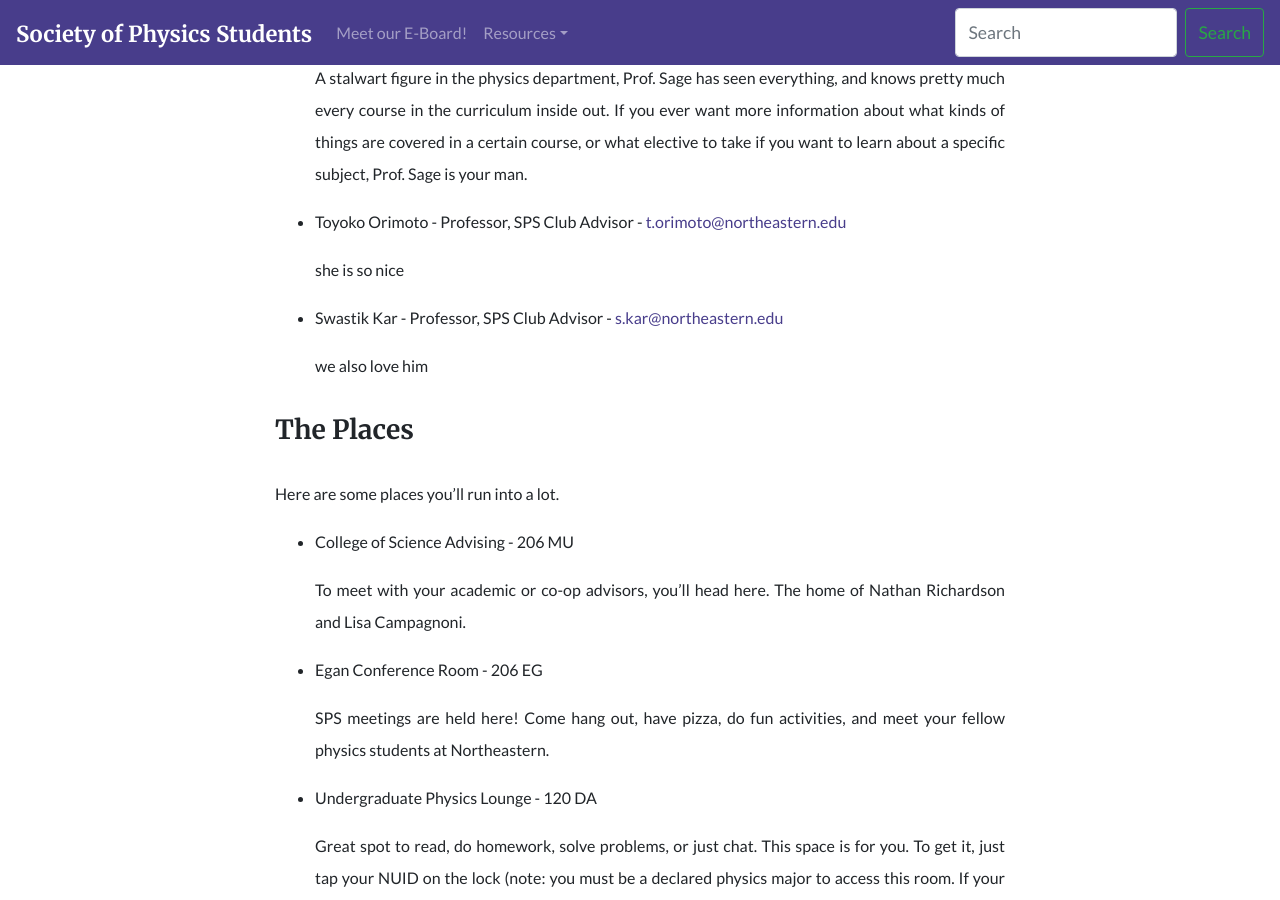
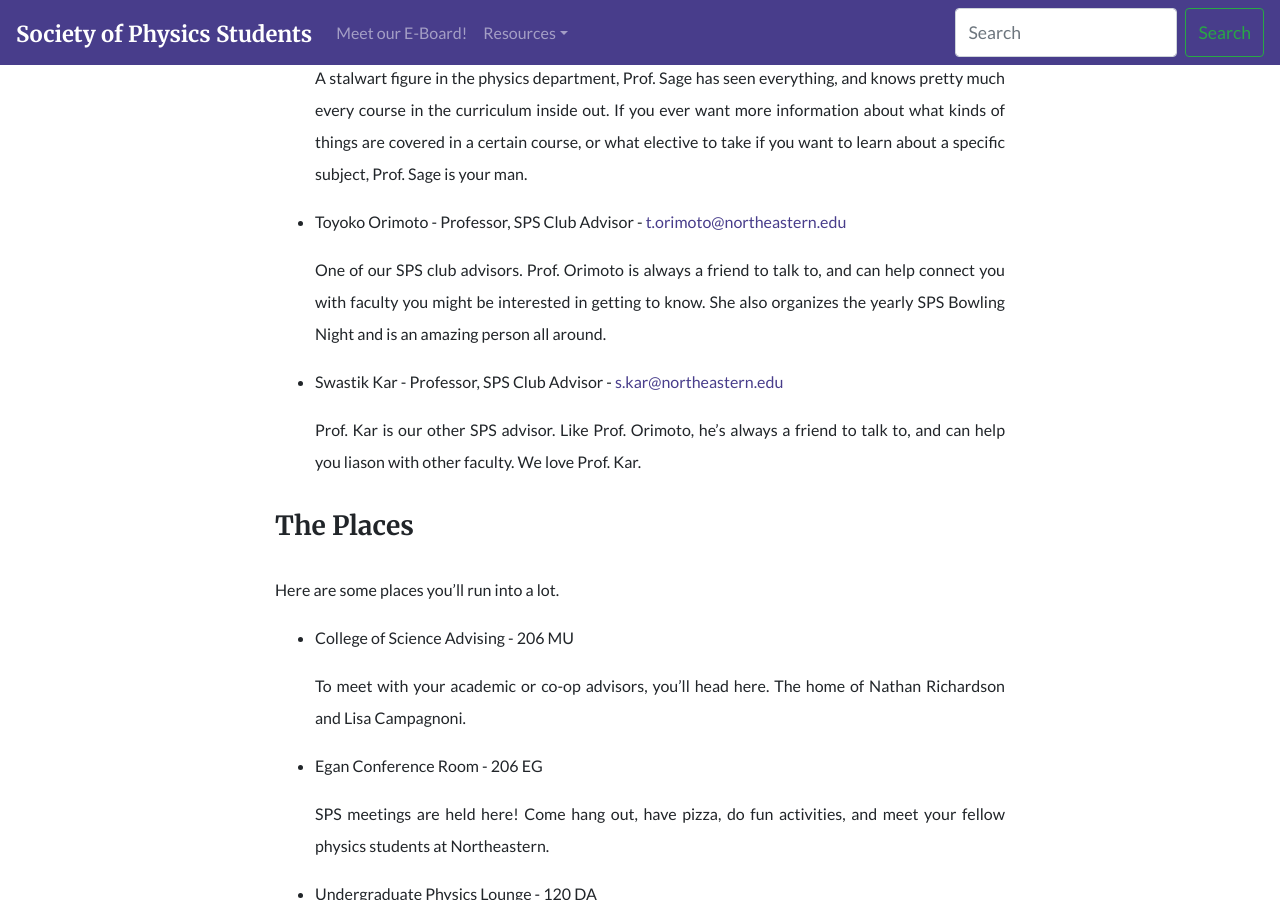
Before and after one commit to vegajustin26/sps-website, a Jekyll site: the page built from pages/physics.md, in a window 1280 px wide and 900 px high, scrolled down 4722 px. Built offline with Jekyll 4.4.1, drawn with Linux system fonts in a browser that asks for light colours; nearby versions of some CDN libraries.

```diff
--- a/_data/faculty.yml
+++ b/_data/faculty.yml
@@ -31,17 +31,17 @@
 - name: Tim Sage
   title: Faculty Advisor
   email: t.sage@northeastern.edu
-  office: 121 DA
+  office: 111 DA
   blurb: A stalwart figure in the physics department, Prof. Sage has seen everything, and knows pretty much every course in the curriculum inside out. If you ever want more information about what kinds of things are covered in a certain course, or what elective to take if you want to learn about a specific subject, Prof. Sage is your man.
 
 - name: Toyoko Orimoto
   title: Professor, SPS Club Advisor
   email: t.orimoto@northeastern.edu
-  office: idk
-  blurb: she is so nice
+  office: 111 DA
+  blurb: One of our SPS club advisors. Prof. Orimoto is always a friend to talk to, and can help connect you with faculty you might be interested in getting to know. She also organizes the yearly SPS Bowling Night and is an amazing person all around.
 
 - name: Swastik Kar
   title: Professor, SPS Club Advisor
   email: s.kar@northeastern.edu
-  office: idk
-  blurb: we also love him
+  office: 111 DA
+  blurb: Prof. Kar is our other SPS advisor. Like Prof. Orimoto, he's always a friend to talk to, and can help you liason with other faculty. We love Prof. Kar.
```
